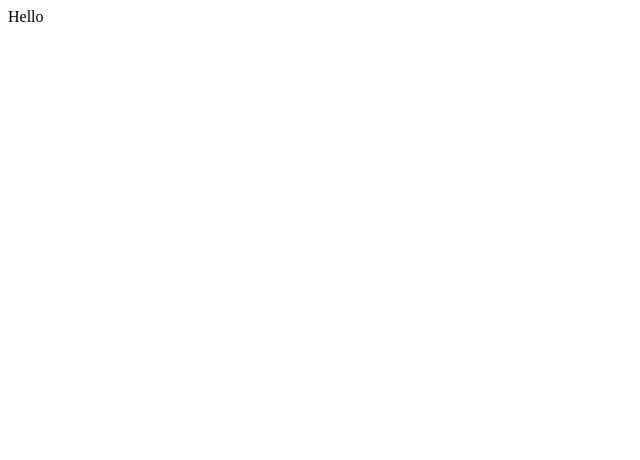
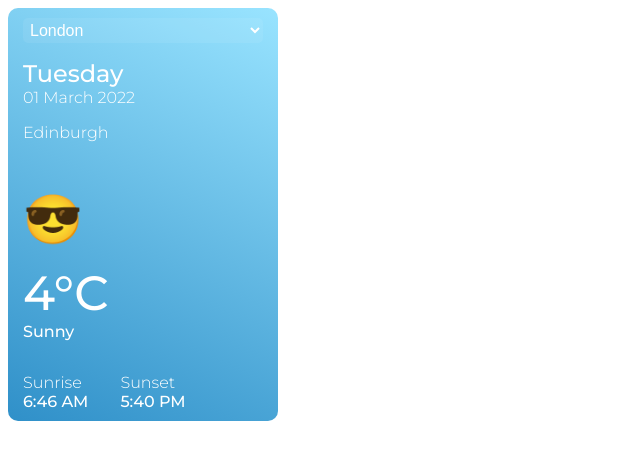
Before and after one commit to michaelcairney/Weather-App, a React (Create React App) app: page / in a window 1280 px wide. Shown: the top 460 px of the page, without its empty margins (0-640 px from the left). Built offline with nearby package versions, Linux system fonts and the light colour scheme.

Commit message:
[Sidebar] Create sidebar component

```diff
--- a/public/index.html
+++ b/public/index.html
@@ -3,12 +3,29 @@
   <head>
     <meta charset="utf-8" />
     <link rel="icon" href="%PUBLIC_URL%/favicon.ico" />
-    <meta name="viewport" content="width=device-width, initial-scale=1" />
+    <meta
+      name="viewport"
+      content="width=device-width, initial-scale=1"
+    />
     <meta name="theme-color" content="#000000" />
     <meta
       name="description"
       content="Web site created using create-react-app"
     />
+    <link rel="preconnect" href="https://fonts.googleapis.com" />
+    <link
+      rel="preconnect"
+      href="https://fonts.gstatic.com"
+      crossorigin
+    />
+    <link
+      href="https://fonts.googleapis.com/css2?family=Montserrat:wght@100;300;500&display=swap"
+      rel="stylesheet"
+    />
+    <script
+      src="https://kit.fontawesome.com/acd5336d7b.js"
+      crossorigin="anonymous"
+    ></script>
     <link rel="apple-touch-icon" href="%PUBLIC_URL%/logo192.png" />
     <!--
       manifest.json provides metadata used when your web app is installed on a
@@ -27,7 +44,9 @@
     <title>React App</title>
   </head>
   <body>
-    <noscript>You need to enable JavaScript to run this app.</noscript>
+    <noscript
+      >You need to enable JavaScript to run this app.</noscript
+    >
     <div id="root"></div>
     <!--
       This HTML file is a template.
--- a/src/App.jsx
+++ b/src/App.jsx
@@ -1,5 +1,6 @@
 import * as d3 from 'd3';
+import SideBar from './SideBar';
 
 export default function App() {
-  return <div>Hello</div>;
+  return <SideBar />;
 }
--- /dev/null
+++ b/src/SideBar.jsx
@@ -0,0 +1,73 @@
+import * as d3 from 'd3';
+import styled from 'styled-components';
+
+const Container = styled.div`
+  display: flex;
+  flex-direction: column;
+  background: linear-gradient(25deg, #0378bdd2, #83deffd2);
+  color: white;
+  border-radius: 10px;
+  padding: 10px 15px;
+  width: 15rem;
+  font-family: 'Montserrat';
+  gap: 1rem;
+  list-style: none;
+`;
+
+const Dropdown = styled.select`
+  border: none;
+  border-radius: 5px;
+  padding: 3px;
+  font-size: 1rem;
+  color: #ffffff;
+  background: #ffffff11;
+  :focus {
+    outline: none;
+  }
+  :hover {
+    background: #ffffff55;
+  }
+`;
+
+const Option = styled.option`
+  background: #8dcff5;
+`;
+
+export default function SideBar() {
+  return (
+    <Container>
+      <Dropdown>
+        <Option value='London'>London</Option>
+        <Option value='Paris'>Paris</Option>
+      </Dropdown>
+      <section style={{ paddingBottom: '2rem' }}>
+        <li style={{ fontSize: '1.5rem' }}>Tuesday</li>
+        <li style={{ fontWeight: '300', paddingBottom: '1rem' }}>
+          01 March 2022
+        </li>
+        <li style={{ fontWeight: '300' }}>Edinburgh</li>
+      </section>
+
+      <section style={{ paddingBottom: '1rem' }}>
+        <li style={{ fontSize: '3rem', paddingBottom: '1rem' }}>
+          &#128526;
+        </li>
+        <li style={{ fontSize: '3rem', fontWeight: '500' }}>
+          4&#176;C
+        </li>
+        <li>Sunny</li>
+      </section>
+
+      <div style={{ display: 'flex', gap: '2rem' }}>
+        <section>
+          <li style={{ fontWeight: '300' }}>Sunrise</li>
+          <li>6:46 AM</li>
+        </section>
+        <section>
+          <li style={{ fontWeight: '300' }}>Sunset</li>
+          <li>5:40 PM</li>
+        </section>
+      </div>
+    </Container>
+  );
+}
```
